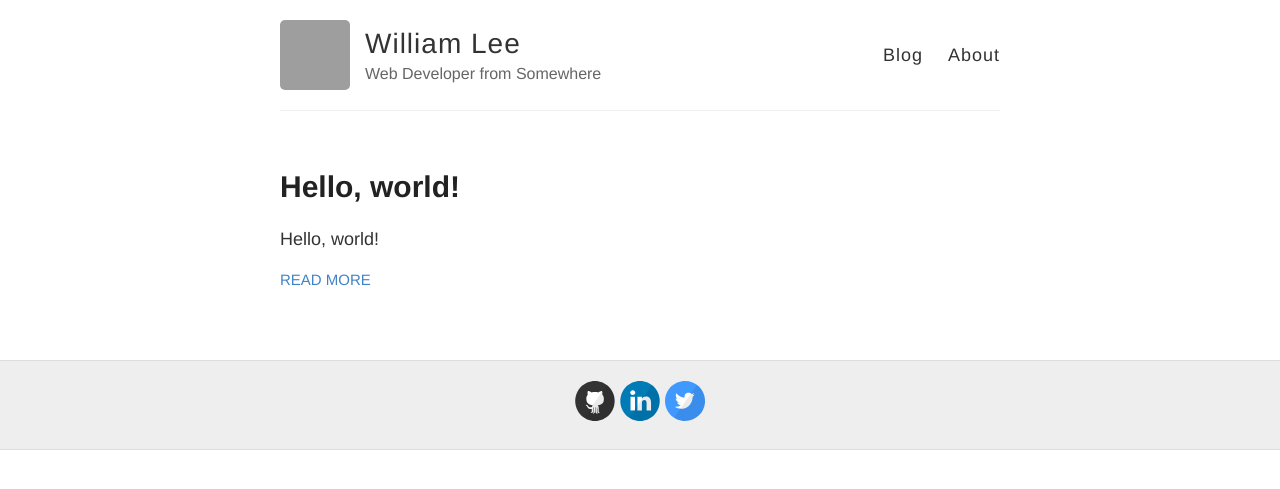
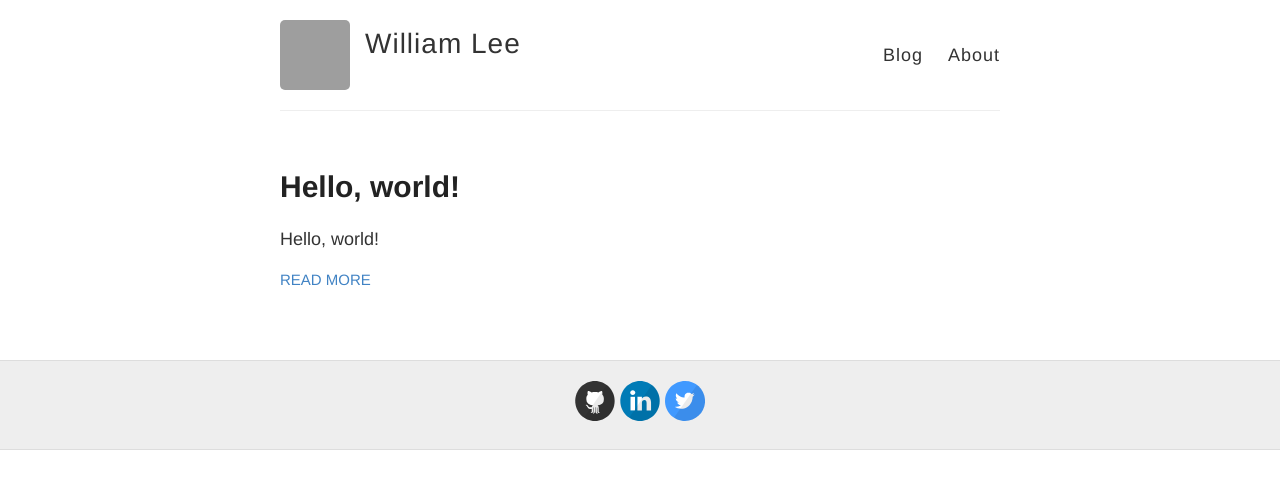
Before and after one commit to wleedev/wleedev.github.io, a Jekyll site: the page built from index.html, in a window 1280 px wide. Shown: the top 489 px of the page. Built offline with Jekyll 4.4.1, drawn with Linux system fonts in a browser that asks for light colours; grey boxes are pictures that could not be loaded.

Commit message:
Amended profile

```diff
--- a/_config.yml
+++ b/_config.yml
@@ -6,7 +6,7 @@
 name: William Lee
 
 # Short bio or description (displayed in the header)
-description: Web Developer from Somewhere
+description:
 
 # URL of your avatar or profile pic (you could use your GitHub profile pic)
 avatar: https://avatars.githubusercontent.com/u/36592227?v=4
```
